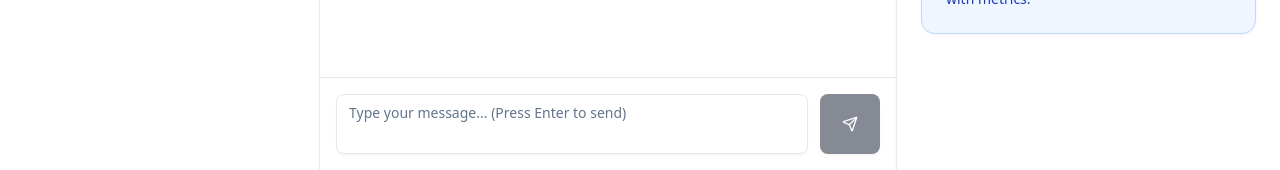
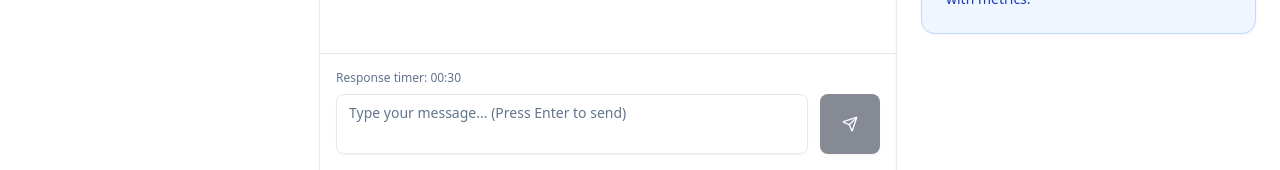
Before and after one commit to DylanTYX/social-interaction-app, a Next.js app: page /simulate/chat in a window 1280 px wide. Shown: the part 630-800 px from the top of the page. Built offline with nearby package versions, Linux system fonts and the light colour scheme.

Commit message:
feat: enhance chat components with markdown support and response timer functionality

```diff
--- a/src/components/chat/chat-input.tsx
+++ b/src/components/chat/chat-input.tsx
@@ -1,6 +1,6 @@
 "use client";
 
-import { useState } from "react";
+import { useCallback, useEffect, useRef, useState } from "react";
 import { Button } from "@/components/ui/button";
 import { Textarea } from "@/components/ui/textarea";
 import { Send } from "lucide-react";
@@ -8,16 +8,78 @@ import { Send } from "lucide-react";
 interface ChatInputProps {
   onSend?: (message: string) => void;
   disabled?: boolean;
+  timeLimitSeconds?: number;
+  timeoutFallbackMessage?: string;
 }
 
-export function ChatInput({ onSend, disabled }: ChatInputProps) {
+function formatRemainingTime(seconds: number) {
+  const minutes = Math.floor(seconds / 60);
+  const remainder = seconds % 60;
+  return `${minutes.toString().padStart(2, "0")}:${remainder
+    .toString()
+    .padStart(2, "0")}`;
+}
+
+export function ChatInput({
+  onSend,
+  disabled,
+  timeLimitSeconds = 35,
+  timeoutFallbackMessage = "[No response submitted before time expired.]",
+}: ChatInputProps) {
   const [message, setMessage] = useState("");
+  const [deadlineMs] = useState<number>(
+    () => Date.now() + timeLimitSeconds * 1000,
+  );
+  const [clockMs, setClockMs] = useState(() => Date.now());
+  const timerRef = useRef<ReturnType<typeof setInterval> | null>(null);
+  const hasAutoSubmittedRef = useRef(false);
+  const messageRef = useRef("");
+  const onSendRef = useRef(onSend);
+
+  useEffect(() => {
+    messageRef.current = message;
+  }, [message]);
+
+  useEffect(() => {
+    onSendRef.current = onSend;
+  }, [onSend]);
+
+  const clearTimer = useCallback(() => {
+    if (timerRef.current) {
+      clearInterval(timerRef.current);
+      timerRef.current = null;
+    }
+  }, []);
+
+  const submitMessage = useCallback(() => {
+    const trimmedMessage = message.trim();
+    if (!trimmedMessage || !onSend || disabled) {
+      return false;
+    }
+
+    onSend(trimmedMessage);
+    return true;
+  }, [disabled, message, onSend]);
+
+  const autoSubmitCurrentMessage = useCallback(() => {
+    if (disabled || !onSendRef.current) {
+      return false;
+    }
+
+    const trimmedMessage = messageRef.current.trim();
+    const messageToSend = trimmedMessage || timeoutFallbackMessage;
+
+    if (!messageToSend.trim()) {
+      return false;
+    }
+
+    hasAutoSubmittedRef.current = true;
+    onSendRef.current(messageToSend);
+    return true;
+  }, [disabled, timeoutFallbackMessage]);
 
   const handleSend = () => {
-    if (message.trim() && onSend) {
-      onSend(message);
-      setMessage("");
-    }
+    submitMessage();
   };
 
   const handleKeyDown = (e: React.KeyboardEvent) => {
@@ -27,11 +89,70 @@ export function ChatInput({ onSend, disabled }: ChatInputProps) {
     }
   };
 
+  const handleMessageChange = (nextMessage: string) => {
+    setMessage(nextMessage);
+  };
+
+  useEffect(() => {
+    return () => {
+      clearTimer();
+    };
+  }, [clearTimer]);
+
+  useEffect(() => {
+    if (disabled) {
+      clearTimer();
+      return;
+    }
+
+    if (timerRef.current) {
+      return;
+    }
+
+    timerRef.current = setInterval(() => {
+      const now = Date.now();
+      setClockMs(now);
+
+      if (now < deadlineMs || hasAutoSubmittedRef.current) {
+        return;
+      }
+
+      hasAutoSubmittedRef.current = true;
+      const sent = autoSubmitCurrentMessage();
+      if (!sent) {
+        hasAutoSubmittedRef.current = false;
+      }
+    }, 250);
+
+    return () => {
+      clearTimer();
+    };
+  }, [autoSubmitCurrentMessage, clearTimer, deadlineMs, disabled]);
+
+  const remainingSeconds = Math.max(
+    0,
+    Math.ceil((deadlineMs - clockMs) / 1000),
+  );
+
+  const showTimer = true;
+  const timerText = formatRemainingTime(remainingSeconds);
+  const timerWarning = remainingSeconds <= 8;
+
   return (
+    <div className="space-y-2">
+      {showTimer && (
+        <div
+          className={`text-xs font-medium ${
+            timerWarning ? "text-red-600" : "text-slate-500"
+          }`}
+        >
+          Response timer: {timerText}
+        </div>
+      )}
       <div className="flex gap-3 items-end">
         <Textarea
           value={message}
-        onChange={(e) => setMessage(e.target.value)}
+          onChange={(e) => handleMessageChange(e.target.value)}
           onKeyDown={handleKeyDown}
           placeholder="Type your message... (Press Enter to send)"
           disabled={disabled}
@@ -42,10 +163,11 @@ export function ChatInput({ onSend, disabled }: ChatInputProps) {
           onClick={handleSend}
           disabled={disabled || !message.trim()}
           size="icon"
-        className="h-[60px] w-[60px] flex-shrink-0 shadow-soft-md hover:shadow-soft-lg transition-all duration-200"
+          className="h-[60px] w-[60px] shrink-0 shadow-soft-md hover:shadow-soft-lg transition-all duration-200"
         >
           <Send className="h-5 w-5" />
         </Button>
       </div>
+    </div>
   );
 }
--- a/src/components/chat/chat-message.tsx
+++ b/src/components/chat/chat-message.tsx
@@ -1,3 +1,7 @@
+import ReactMarkdown from "react-markdown";
+import remarkBreaks from "remark-breaks";
+import remarkGfm from "remark-gfm";
+
 import { cn } from "@/lib/utils";
 
 interface ChatMessageProps {
@@ -14,6 +18,93 @@ export function ChatMessage({
   personaName = "AI Assistant",
 }: ChatMessageProps) {
   const isUser = role === "user";
+  const markdownComponents = {
+    h1: ({ children }: { children?: React.ReactNode }) => (
+      <h1 className="mb-4 text-xl font-semibold tracking-tight text-slate-950 last:mb-0 dark:text-slate-50">
+        {children}
+      </h1>
+    ),
+    h2: ({ children }: { children?: React.ReactNode }) => (
+      <h2 className="mb-3.5 text-lg font-semibold tracking-tight text-slate-950 last:mb-0 dark:text-slate-50">
+        {children}
+      </h2>
+    ),
+    h3: ({ children }: { children?: React.ReactNode }) => (
+      <h3 className="mb-3 text-base font-semibold text-slate-950 last:mb-0 dark:text-slate-50">
+        {children}
+      </h3>
+    ),
+    h4: ({ children }: { children?: React.ReactNode }) => (
+      <h4 className="mb-2 text-sm font-semibold uppercase tracking-wide text-slate-700 last:mb-0 dark:text-slate-200">
+        {children}
+      </h4>
+    ),
+    h5: ({ children }: { children?: React.ReactNode }) => (
+      <h5 className="mb-2 text-sm font-semibold text-slate-800 last:mb-0 dark:text-slate-200">
+        {children}
+      </h5>
+    ),
+    h6: ({ children }: { children?: React.ReactNode }) => (
+      <h6 className="mb-2 text-xs font-semibold uppercase tracking-wide text-slate-600 last:mb-0 dark:text-slate-300">
+        {children}
+      </h6>
+    ),
+    p: ({ children }: { children?: React.ReactNode }) => (
+      <p className="mb-4 last:mb-0 leading-relaxed">{children}</p>
+    ),
+    ul: ({ children }: { children?: React.ReactNode }) => (
+      <ul className="mb-4 list-disc space-y-2 pl-5 last:mb-0">{children}</ul>
+    ),
+    ol: ({ children }: { children?: React.ReactNode }) => (
+      <ol className="mb-4 list-decimal space-y-2 pl-5 last:mb-0">{children}</ol>
+    ),
+    li: ({ children }: { children?: React.ReactNode }) => (
+      <li className="leading-relaxed">{children}</li>
+    ),
+    blockquote: ({ children }: { children?: React.ReactNode }) => (
+      <blockquote className="mb-4 border-l-2 border-slate-300 pl-3 italic text-slate-600 last:mb-0 dark:border-slate-700 dark:text-slate-300">
+        {children}
+      </blockquote>
+    ),
+    a: ({ children, href }: { children?: React.ReactNode; href?: string }) => (
+      <a
+        href={href}
+        target="_blank"
+        rel="noreferrer noopener"
+        className="font-medium text-blue-600 underline underline-offset-2 hover:text-blue-700"
+      >
+        {children}
+      </a>
+    ),
+    code: ({
+      children,
+      className,
+    }: {
+      children?: React.ReactNode;
+      className?: string;
+    }) => {
+      const isInline = !className;
+
+      if (isInline) {
+        return (
+          <code className="rounded bg-slate-100 px-1.5 py-0.5 font-mono text-[0.85em] text-slate-900 dark:bg-slate-800 dark:text-slate-100">
+            {children}
+          </code>
+        );
+      }
+
+      return (
+        <code className="block overflow-x-auto rounded-xl bg-slate-950 px-4 py-3 font-mono text-sm text-slate-100">
+          {children}
+        </code>
+      );
+    },
+    pre: ({ children }: { children?: React.ReactNode }) => (
+      <pre className="mb-4 overflow-x-auto rounded-xl bg-slate-950 p-4 text-sm text-slate-100 last:mb-0">
+        {children}
+      </pre>
+    ),
+  };
 
   // Extract initials from persona name
   const getInitials = (name: string) => {
@@ -34,7 +125,7 @@ export function ChatMessage({
       <div
         className={cn(
           "h-8 w-8 rounded-full flex items-center justify-center shrink-0 text-xs font-semibold",
-          isUser ? "bg-blue-600 text-white" : "bg-purple-100 text-purple-700"
+          isUser ? "bg-blue-600 text-white" : "bg-purple-100 text-purple-700",
         )}
       >
         {initials}
@@ -46,7 +137,7 @@ export function ChatMessage({
           <span
             className={cn(
               "text-xs font-medium",
-              isUser ? "text-blue-700" : "text-gray-700"
+              isUser ? "text-blue-700" : "text-gray-700",
             )}
           >
             {displayName}
@@ -61,10 +152,23 @@ export function ChatMessage({
             "rounded-2xl px-4 py-2.5 shadow-soft",
             isUser
               ? "bg-blue-600 text-white rounded-tr-sm"
-              : "bg-white text-gray-900 border border-gray-200/80 rounded-tl-sm"
+              : "bg-white text-gray-900 border border-gray-200/80 rounded-tl-sm",
           )}
         >
-          <p className="text-sm leading-relaxed">{content}</p>
+          {isUser ? (
+            <p className="text-sm leading-relaxed whitespace-pre-wrap">
+              {content}
+            </p>
+          ) : (
+            <div className="space-y-4 text-sm leading-relaxed [&_hr]:my-5 [&_hr]:border-slate-200 dark:[&_hr]:border-slate-800 [&_h1]:mt-2 [&_h2]:mt-2 [&_h3]:mt-1.5 [&_h4]:mt-1.5 [&_h5]:mt-1 [&_h6]:mt-1">
+              <ReactMarkdown
+                remarkPlugins={[remarkGfm, remarkBreaks]}
+                components={markdownComponents}
+              >
+                {content || " "}
+              </ReactMarkdown>
+            </div>
+          )}
         </div>
       </div>
     </div>
```
Lines whose indentation alone changed are shown as unchanged.
